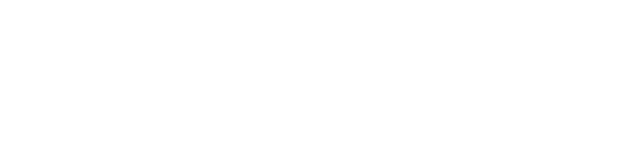
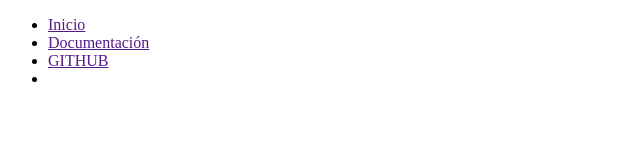
Before and after one commit to EmilyVelasquez2204/BlockStrap-Libreria, a plain HTML site: page index.html in a window 1280 px wide. Shown: the whole page, without its empty margins (0-640 px from the left). Drawn offline with Linux system fonts and the light colour scheme.

Commit message:
Pequeños avances

```diff
--- a/index.html
+++ b/index.html
@@ -6,7 +6,17 @@
     <title>BlockStrap</title>
 </head>
 <body>
+ <div class="navbar">
+    <nav>
+        <ul>
+            <li><a href="">Inicio</a></li>
+            <li><a href="">Documentación</a></li>
+            <li><a href="">GITHUB</a></li>
+            <li></li>
+        </ul>
+    </nav>
 
+ </div>
 
 </body>
 </html>
```
Also changed, not shown: enlaces/botones.html (+3 -0 lines).
